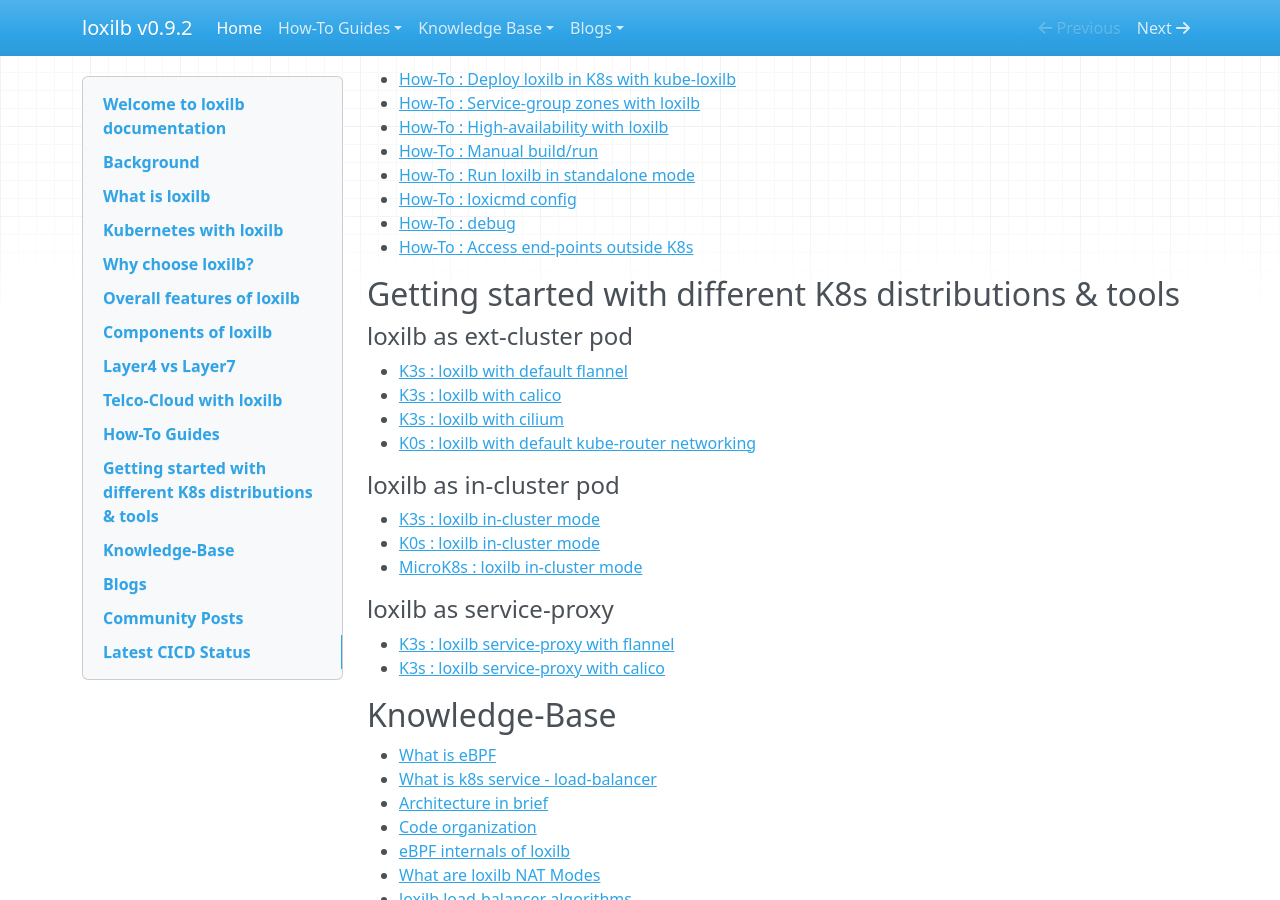
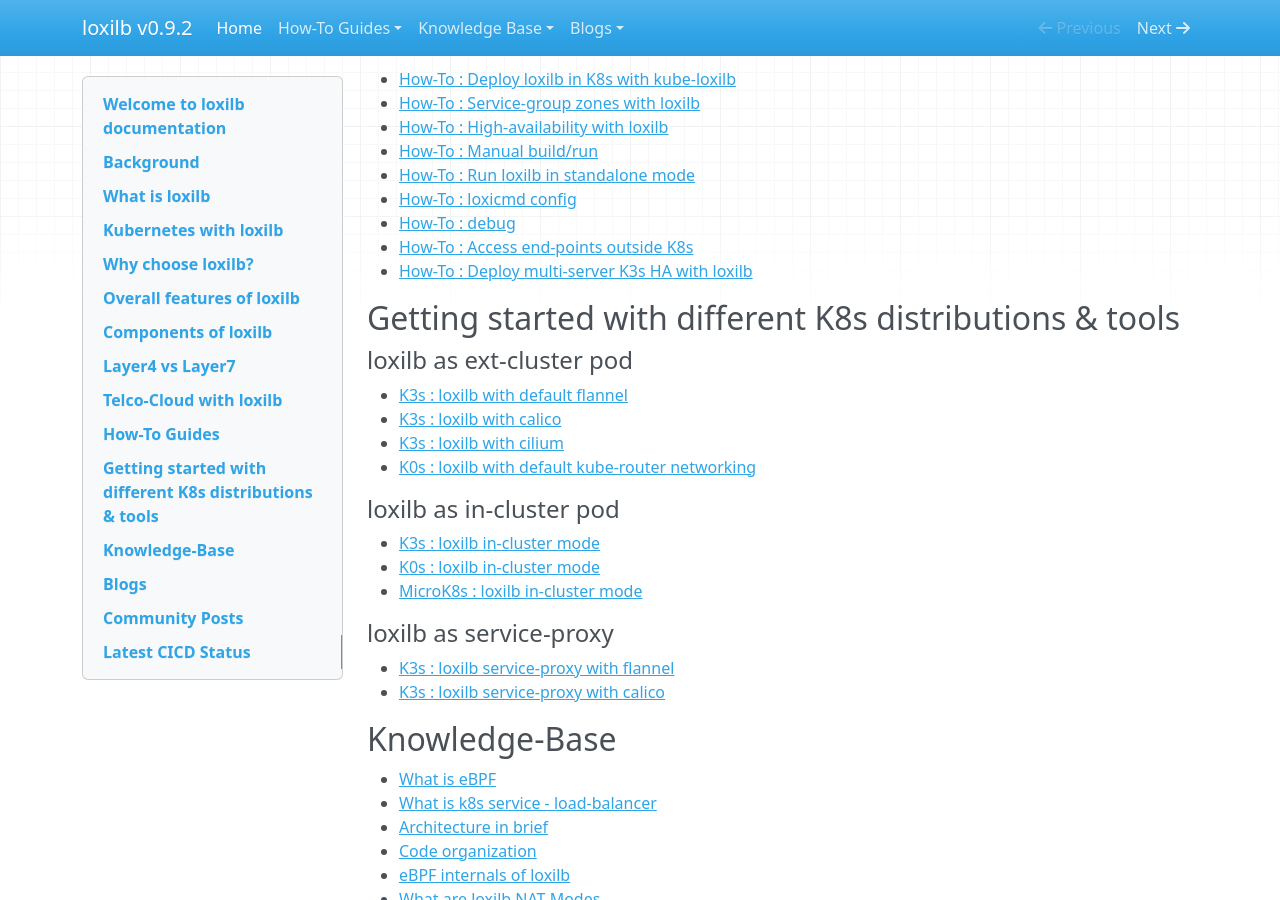
Before and after one commit to loxilb-io/loxilbdocs, an MkDocs documentation site: the page built from docs/index.md, in a window 1280 px wide and 900 px high, scrolled down 3195 px. Built offline with MkDocs 1.6.1, drawn with Linux system fonts in a browser that asks for light colours; nearby versions of some CDN libraries.

Commit message:
Update index.md

```diff
--- a/docs/index.md
+++ b/docs/index.md
@@ -87,6 +87,7 @@
 - [How-To : loxicmd config](cmd.md)
 - [How-To : debug](debugging.md)
 - [How-To : Access end-points outside K8s](ext-ep.md)
+- [How-To : Deploy multi-server K3s HA with loxilb](k3s-multi-master.md)
 
 ## Getting started with different K8s distributions & tools
 
```
